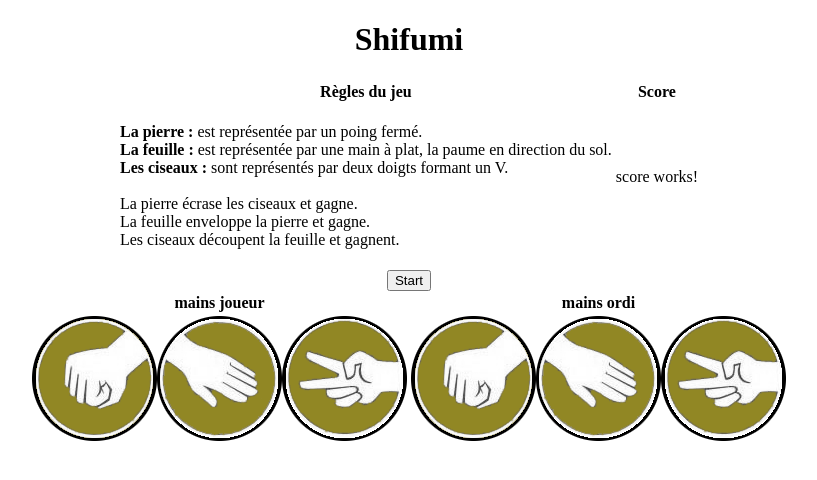
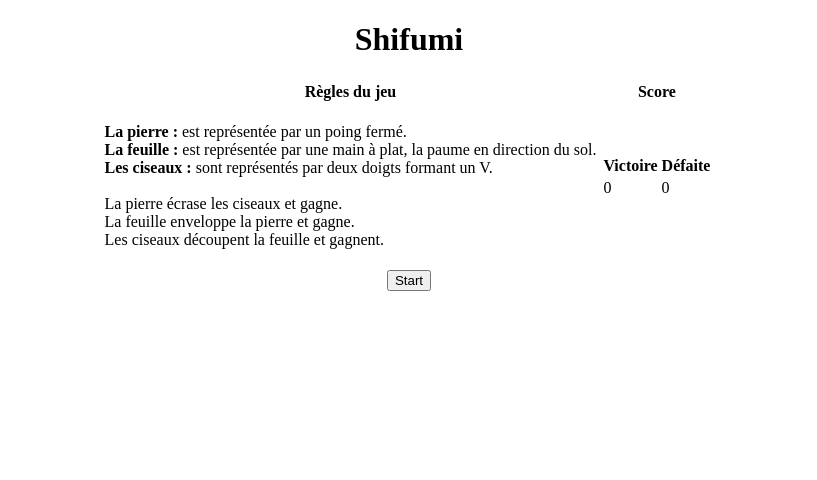
Before and after one commit to Kingdo7/Shifumi, an Angular app: page / in a window 1280 px wide. Shown: the top 480 px of the page, without its empty margins (231-1048 px from the left). Built offline with nearby package versions, Linux system fonts and the light colour scheme.

Commit message:
structure de base

```diff
--- a/src/app/app.component.html
+++ b/src/app/app.component.html
@@ -16,9 +16,11 @@
       </tr>
     </table>
 
-    <br><button>Start</button><br>
+    <div *ngIf='restart'>
+      <br><button (clic)="start_game()">Start</button><br>
+    </div>
 
-    <div> <!-- if bouton start is clic-->
+    <div *ngIf='start'> <!-- if bouton start is clic-->
       <table>
         <tr>
           <th>mains joueur</th>
@@ -26,7 +28,7 @@
         </tr>
         <tr>
           <td><app-mains></app-mains></td>
-          <td><app-mains></app-mains></td>
+          <td><app-mains *ngIf='main_ordi'></app-mains></td>
         </tr>
       </table>
     </div>
--- a/src/app/app.component.ts
+++ b/src/app/app.component.ts
@@ -7,5 +7,14 @@ import { Component } from '@angular/core';
 })
 export class AppComponent {
   alignement = 'center';
+  start : boolean;
+  restart : boolean = true;
+  main_ordi : boolean;
 
+  start_game(){
+    this.start = true;
+    this.restart = false;
+    console.log('start', this.start);
+    console.log('restart', this.restart);
+  }
 }
--- a/src/app/mains/mains.component.html
+++ b/src/app/mains/mains.component.html
@@ -1,3 +1,12 @@
-<img src="assets/pierre_base.png" />
-<img src="assets/papier_base.png" />
-<img src="assets/ciseau_base.png" />
+<!--
+<div [hidden]="show">
+    <button (clic)="select_main(name)" name="pi"><img src="assets/pierre_base.png" /></button>
+    <button (clic)="select_main(name)" name="pa"><img src="assets/papier_base.png" /></button>
+    <button (clic)="select_main(name)" name="ci"><img src="assets/ciseau_base.png" /></button>
+</div>
+-->
+<div>
+    <button><img src="assets/pierre_base.png" /></button>
+    <button><img src="assets/papier_base.png" /></button>
+    <button><img src="assets/ciseau_base.png" /></button>
+</div>
--- a/src/app/mains/mains.component.ts
+++ b/src/app/mains/mains.component.ts
@@ -11,5 +11,19 @@ export class MainsComponent implements OnInit {
 
   ngOnInit(): void {
   }
+  show = 'true';
+  name : string;
+
+  select_main(name){
+    if(name == 'pi'){
+
+    }
+    if(name == 'pa'){
+
+    }
+    if(name == 'ci'){
+
+    }
+  }
 
 }
--- a/src/app/score/score.component.html
+++ b/src/app/score/score.component.html
@@ -1 +1,12 @@
-<p>score works!</p>
+<div [align]="alignement">
+    <table>
+        <tr>
+            <th>Victoire</th>
+            <th>Défaite</th>
+        </tr>
+        <tr>
+            <td>{{ score_v }}</td>
+            <td>{{ score_d }}</td>
+        </tr>
+    </table>
+</div>
--- a/src/app/score/score.component.ts
+++ b/src/app/score/score.component.ts
@@ -9,6 +9,10 @@ export class ScoreComponent implements OnInit {
 
   constructor() { }
 
+  score_v = 0;
+  score_d = 0;
+  alignement = 'center';
+
   ngOnInit(): void {
   }
 
```
